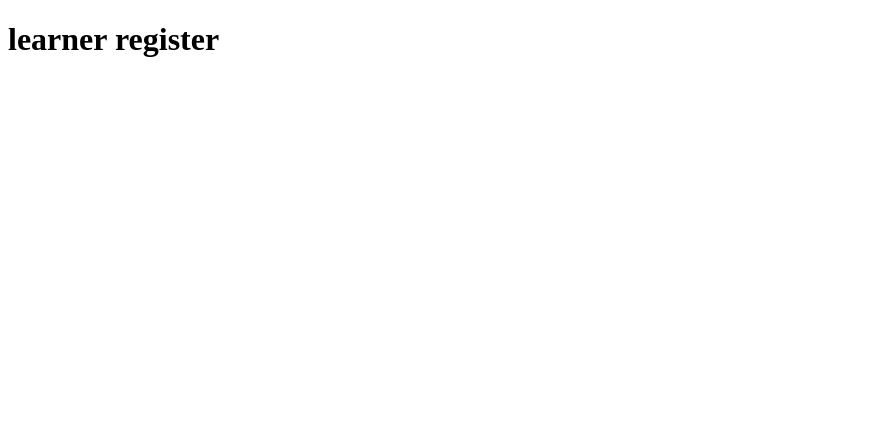
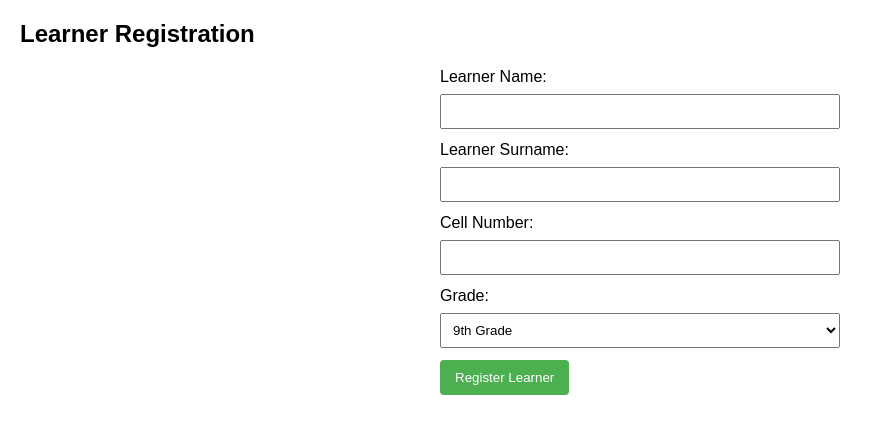
Before and after one commit to Covenant-Nethengwe/bus-registration, a plain HTML site: page pages/learnerRegister.html in a window 1280 px wide. Shown: the whole page, without its empty margins (0-894 px from the left). Drawn offline with Linux system fonts and the light colour scheme.

```diff
--- a/css/adminRegistration.css
+++ b/css/adminRegistration.css
@@ -0,0 +1,34 @@
+body {
+    font-family: Arial, sans-serif;
+    margin: 20px;
+}
+
+form {
+    max-width: 400px;
+    margin: 0 auto;
+}
+
+label {
+    display: block;
+    margin-bottom: 8px;
+}
+
+input, select {
+    width: 100%;
+    padding: 8px;
+    margin-bottom: 12px;
+    box-sizing: border-box;
+}
+
+button {
+    background-color: #4CAF50;
+    color: white;
+    padding: 10px 15px;
+    border: none;
+    border-radius: 4px;
+    cursor: pointer;
+}
+
+button:hover {
+    background-color: #45a049;
+}
--- a/css/learnerRegistration.css
+++ b/css/learnerRegistration.css
@@ -0,0 +1,34 @@
+body {
+    font-family: Arial, sans-serif;
+    margin: 20px;
+}
+
+form {
+    max-width: 400px;
+    margin: 0 auto;
+}
+
+label {
+    display: block;
+    margin-bottom: 8px;
+}
+
+input, select {
+    width: 100%;
+    padding: 8px;
+    margin-bottom: 12px;
+    box-sizing: border-box;
+}
+
+button {
+    background-color: #4CAF50;
+    color: white;
+    padding: 10px 15px;
+    border: none;
+    border-radius: 4px;
+    cursor: pointer;
+}
+
+button:hover {
+    background-color: #45a049;
+}
--- a/pages/learnerRegister.html
+++ b/pages/learnerRegister.html
@@ -9,6 +9,26 @@
     <title>Bus Registration Service</title>
 </head>
 <body>
-    <h1>learner register</h1>
+    <h2>Learner Registration</h2>
+    <form>
+        <label for="learnerName">Learner Name:</label>
+        <input type="text" id="learnerName" name="learnerName" required>
+
+        <label for="learnerSurname">Learner Surname:</label>
+        <input type="text" id="learnerSurname" name="learnerSurname" required>
+
+        <label for="cellNumber">Cell Number:</label>
+        <input type="tel" id="cellNumber" name="cellNumber" required>
+
+        <label for="grade">Grade:</label>
+        <select id="grade" name="grade" required>
+            <option value="9">9th Grade</option>
+            <option value="10">10th Grade</option>
+            <option value="11">11th Grade</option>
+            <option value="12">12th Grade</option>
+        </select>
+
+        <button type="submit">Register Learner</button>
+    </form>
 </body>
 </html>
```
Also changed, not shown: pages/adminRegister.html (+16 -1 lines).
